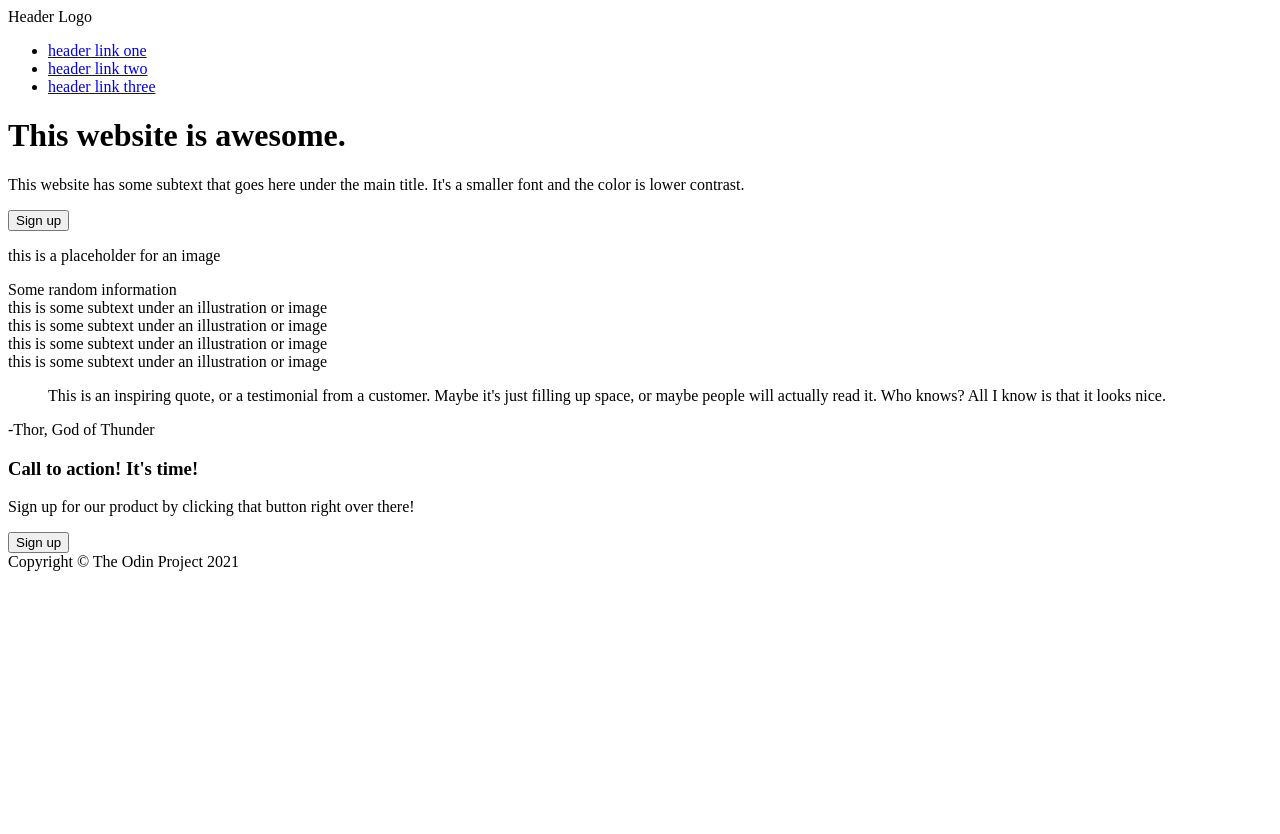
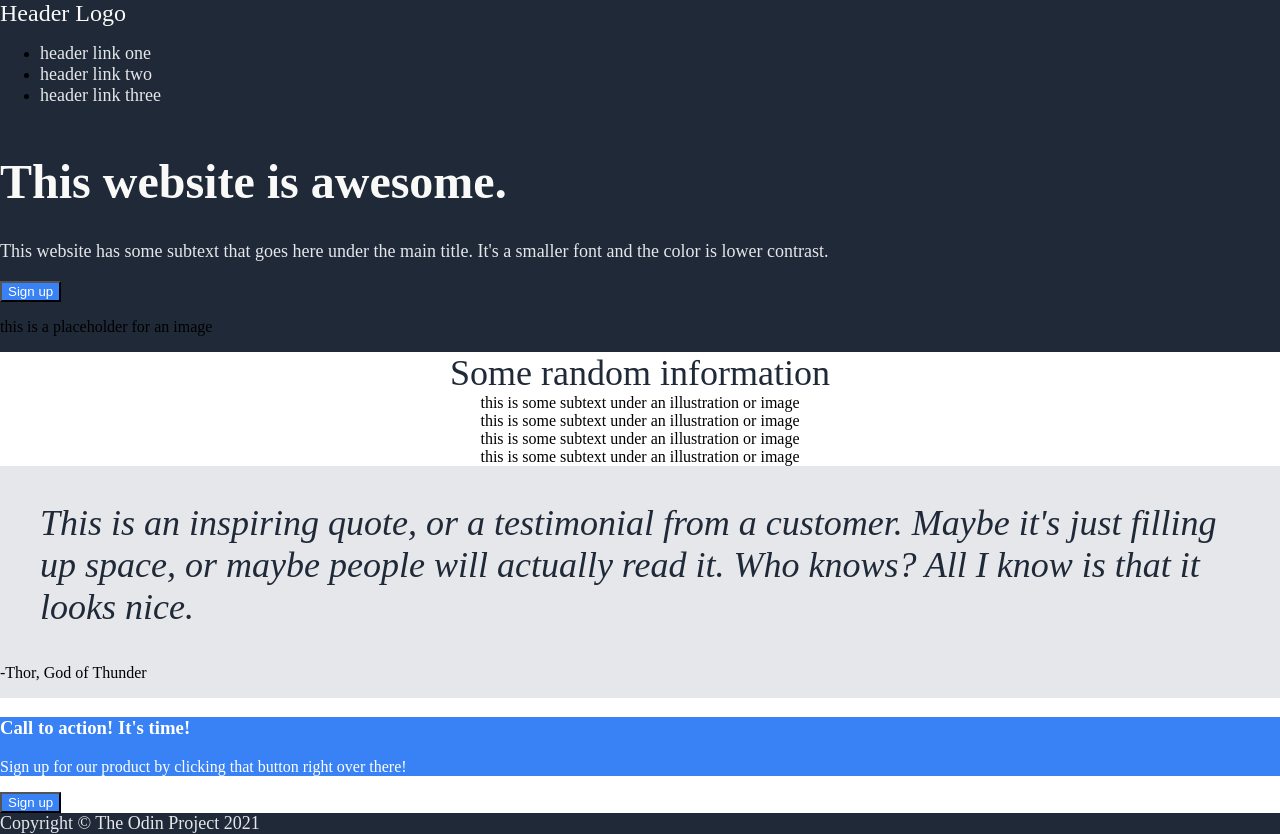
Before and after one commit to sarahhcodes/odin-landing-page, a plain HTML site: page index.html in a window 1280 px wide. Before the commit the page ends 800 px from the top, so only its background shows below. Drawn offline with Linux system fonts and the light colour scheme.

Commit message:
Adding colors and font styles

```diff
--- a/index.html
+++ b/index.html
@@ -5,60 +5,62 @@
     <title>Landing Page</title>
 </head>
 <body>
-    <div id="header"></div>
-        <div id="logo">Header Logo</div>
-        <div id="links">
+    <div class="header">
+        <div class="logo">Header Logo</div>
+        <div class="links">
             <ul>
                 <li><a href="#">header link one</a></li>
                 <li><a href="#">header link two</a></li>
                 <li><a href="#">header link three</a></li>
             </ul>
         </div>
-    <div id="hero">
-        <div id="hero-text">
+    </div>
+
+    <div class="hero">
+        <div class="hero-text">
             <h1>This website is awesome.</h1>
             <p>This website has some subtext that goes here under the main title. It's a smaller font and the color is lower contrast.</p>
             <button>Sign up</button>
         </div>
-        <div id="hero-image">
+        <div class="hero-image">
             <p>this is a placeholder for an image</p>
         </div>
     </div>
-    <div id="random-info">
-        <div id="random-title">Some random information</div>
-        <div id="random-cards">
-            <div id="card">
-                <div id="card-image"></div>
-                <div id="card-text">this is some subtext under an illustration or image</div>
+    <div class="random-info">
+        <div class="random-title">Some random information</div>
+        <div class="random-cards">
+            <div class="card">
+                <div class="card-image"></div>
+                <div class="card-text">this is some subtext under an illustration or image</div>
             </div>
-            <div id="card">
-                <div id="card-image"></div>
-                <div id="card-text">this is some subtext under an illustration or image</div>
+            <div class="card">
+                <div class="card-image"></div>
+                <div class="card-text">this is some subtext under an illustration or image</div>
             </div>
-            <div id="card">
-                <div id="card-image"></div>
-                <div id="card-text">this is some subtext under an illustration or image</div>
+            <div class="card">
+                <div class="card-image"></div>
+                <div class="card-text">this is some subtext under an illustration or image</div>
             </div>
-            <div id="card">
-                <div id="card-image"></div>
-                <div id="card-text">this is some subtext under an illustration or image</div>
+            <div class="card">
+                <div class="card-image"></div>
+                <div class="card-text">this is some subtext under an illustration or image</div>
             </div>
         </div>
     </div>
-    <div id="quote">
+    <div class="quote">
         <blockquote>This is an inspiring quote, or a testimonial from a customer. Maybe it's just filling up space, or maybe people will
             actually read it. Who knows? All I know is that it looks nice.</blockquote>
         <p>-Thor, God of Thunder</p>
     </div>
-    <div id="call">
-        <div id="call-text">
+    <div class="call">
+        <div class="call-text">
             <h3>Call to action! It's time!</h3>
             <p>Sign up for our product by clicking that button right over there!</p>
         </div>
-        <div id="call-button">
+        <div class="call-button">
             <button>Sign up</button>
         </div>
     </div>
-    <div id="footer">Copyright © The Odin Project 2021</div>
+    <div class="footer">Copyright © The Odin Project 2021</div>
 </body>
 </html>
--- a/style.css
+++ b/style.css
@@ -0,0 +1,72 @@
+body {
+    display: flex;
+    flex-direction: column;
+    margin: 0;
+}
+
+.header,
+.footer {
+    background-color: #1F2937;
+}
+
+.hero-text,
+.header a,
+.footer {
+    color: #E5E7EB;
+    font-size: 18px;
+}
+
+.header a {
+    text-decoration: none;
+}
+
+.logo {
+    color: #F9FAF8;
+    font-size: 24px;
+}
+
+.hero {
+    background-color: #1F2937;
+}
+
+.hero-text h1 {
+    color: #F9FAF8;
+    font-size: 48px;
+    font-weight: extra-bold;
+}
+
+.random-info {
+    display: flex;
+    flex-direction: column;
+    align-items: center;
+}
+
+.random-title {
+    color: #1F2937;
+    font-size: 36px;
+    font-weight: extra-bold;
+}
+
+.quote {
+    background-color: #E5E7EB;
+}
+
+.quote blockquote {
+    color: #1F2937;
+    font-size: 36px;
+    font-weight: light;
+    font-style: italic;
+}
+
+.call-text, button {
+    background-color:#3882F6;
+    color: #fff;
+}
+
+.call-text button {
+    border-color: #fff;
+}
+
+.footer{
+
+}
```
